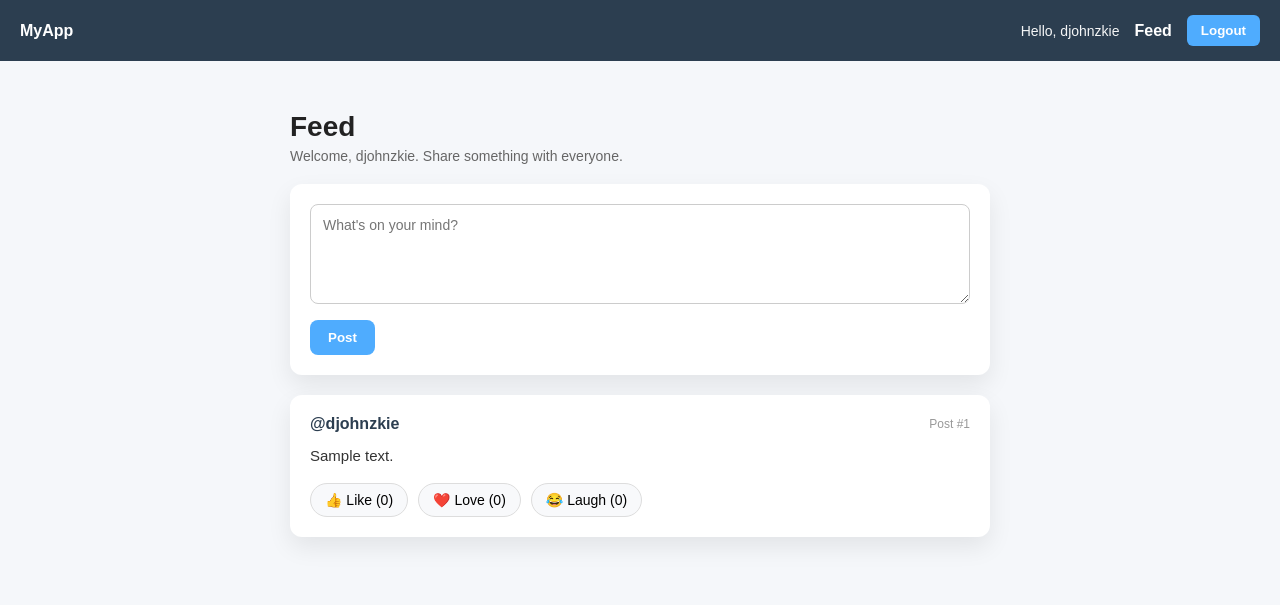
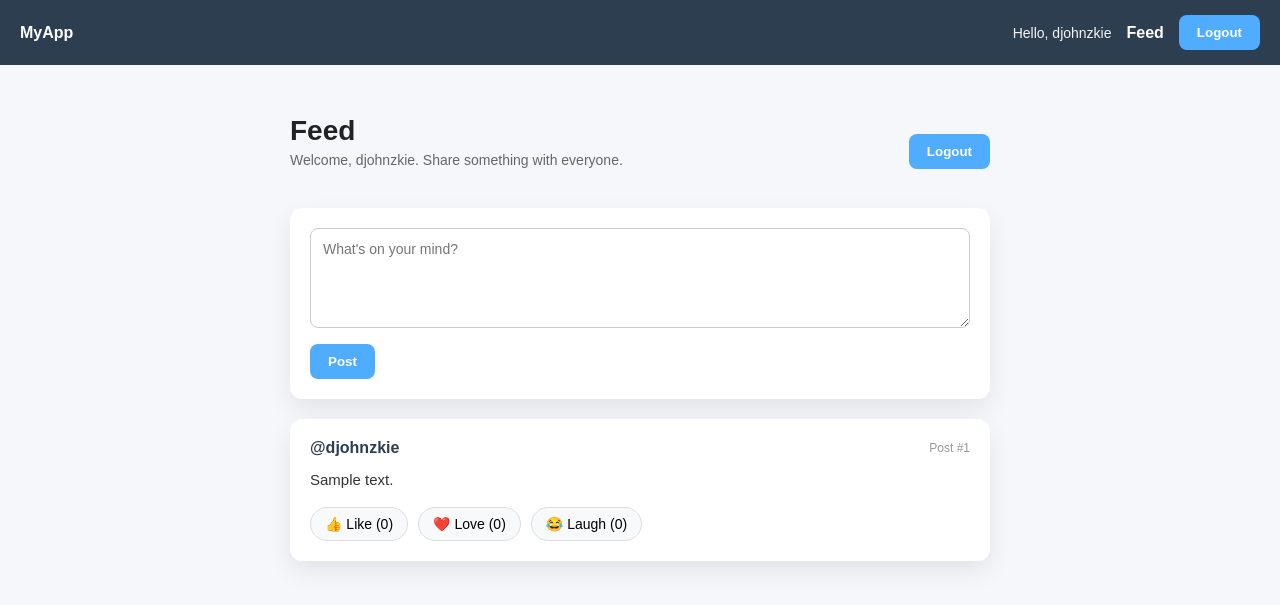
Before and after one commit to clarincehierro001-hue/laughing-pancake, a Flask app: template templates/feed.html in a window 1280 px wide. Shown: the top 605 px of the page. Run offline with Flask 3, Linux system fonts and the light colour scheme; the template is opened without the code that fills it: values that come from a table or form of the project are taken from there, others are empty; a user stored in the database is signed in; tables that the repository leaves empty hold one stand-in row (values such as "Sample post").

Commit message:
feed.html

```diff
--- a/templates/feed.html
+++ b/templates/feed.html
@@ -44,7 +44,8 @@
         margin-bottom: 12px;
     }
 
-    .post-form button {
+    .post-form button,
+    .logout-btn {
         background: #4facfe;
         color: white;
         border: none;
@@ -54,7 +55,8 @@
         cursor: pointer;
     }
 
-    .post-form button:hover {
+    .post-form button:hover,
+    .logout-btn:hover {
         background: #3a8dde;
     }
 
@@ -112,18 +114,54 @@
         text-align: center;
         color: #666;
     }
+
+    .top-bar {
+        display: flex;
+        justify-content: space-between;
+        align-items: center;
+        margin-bottom: 20px;
+        gap: 12px;
+        flex-wrap: wrap;
+    }
+
+    .error-message {
+        background: #ffe5e5;
+        color: #b30000;
+        border: 1px solid #ffb3b3;
+        padding: 10px 14px;
+        border-radius: 8px;
+        margin-bottom: 15px;
+    }
+
+    .reaction-btn.active {
+        background: #e8f3ff;
+        border-color: #4facfe;
+        font-weight: bold;
+    }
 </style>
 
 <div class="feed-wrapper">
-    <div class="feed-title">Feed</div>
-    <div class="feed-subtitle">
-        Welcome, {{ current_user.username }}. Share something with everyone.
+    <div class="top-bar">
+        <div>
+            <div class="feed-title">Feed</div>
+            <div class="feed-subtitle">
+                Welcome, {{ current_user.username }}. Share something with everyone.
+            </div>
+        </div>
+
+        <form method="POST" action="{{ url_for('logout') }}">
+            <input type="hidden" name="csrf_token" value="{{ csrf_token_value }}">
+            <button type="submit" class="logout-btn">Logout</button>
+        </form>
     </div>
+
+    {% if error %}
+        <div class="error-message">{{ error }}</div>
+    {% endif %}
 
     <div class="post-form-card">
         <form method="POST" action="{{ url_for('feed') }}" class="post-form">
-            <!-- Add this later when CSRF is enabled -->
-            <!-- <input type="hidden" name="csrf_token" value="{{ csrf_token() }}"> -->
+            <input type="hidden" name="csrf_token" value="{{ csrf_token_value }}">
 
             <textarea
                 name="content"
@@ -150,25 +188,31 @@
                     <button
                         type="button"
                         class="reaction-btn"
-                        onclick="reactToPost({{ post.id }}, 'like', this)"
+                        data-post-id="{{ post.id }}"
+                        data-reaction="like"
+                        onclick="reactToPost({{ post.id }}, 'like')"
                     >
-                        👍 Like (<span>{{ post.reactions['like'] if post.reactions else 0 }}</span>)
+                        👍 Like (<span class="count-like">{{ post.reactions['like'] if post.reactions else 0 }}</span>)
                     </button>
 
                     <button
                         type="button"
                         class="reaction-btn"
-                        onclick="reactToPost({{ post.id }}, 'love', this)"
+                        data-post-id="{{ post.id }}"
+                        data-reaction="love"
+                        onclick="reactToPost({{ post.id }}, 'love')"
                     >
-                        ❤️ Love (<span>{{ post.reactions['love'] if post.reactions else 0 }}</span>)
+                        ❤️ Love (<span class="count-love">{{ post.reactions['love'] if post.reactions else 0 }}</span>)
                     </button>
 
                     <button
                         type="button"
                         class="reaction-btn"
-                        onclick="reactToPost({{ post.id }}, 'laugh', this)"
+                        data-post-id="{{ post.id }}"
+                        data-reaction="laugh"
+                        onclick="reactToPost({{ post.id }}, 'laugh')"
                     >
-                        😂 Laugh (<span>{{ post.reactions['laugh'] if post.reactions else 0 }}</span>)
+                        😂 Laugh (<span class="count-laugh">{{ post.reactions['laugh'] if post.reactions else 0 }}</span>)
                     </button>
                 </div>
             </div>
@@ -181,13 +225,34 @@
 </div>
 
 <script>
-    async function reactToPost(postId, reactionType, buttonEl) {
+    const csrfToken = "{{ csrf_token_value }}";
+
+    function updateReactionButtons(postId, reactions, selectedReaction = null) {
+        const buttons = document.querySelectorAll(`.reaction-btn[data-post-id="${postId}"]`);
+
+        buttons.forEach(button => {
+            const reaction = button.dataset.reaction;
+            const countSpan = button.querySelector(`.count-${reaction}`);
+
+            if (countSpan && reactions[reaction] !== undefined) {
+                countSpan.textContent = reactions[reaction];
+            }
+
+            button.classList.remove("active");
+
+            if (selectedReaction && reaction === selectedReaction) {
+                button.classList.add("active");
+            }
+        });
+    }
+
+    async function reactToPost(postId, reactionType) {
         try {
             const response = await fetch(`/react/${postId}`, {
                 method: 'POST',
                 headers: {
-                    'Content-Type': 'application/json'
-                    // Add CSRF header here later if you enable CSRF protection
+                    'Content-Type': 'application/json',
+                    'X-CSRFToken': csrfToken
                 },
                 body: JSON.stringify({
                     reaction: reactionType
@@ -196,11 +261,19 @@
 
             const data = await response.json();
 
-            if (data.success) {
-                const countSpan = buttonEl.querySelector('span');
-                countSpan.textContent = data.count;
-            } else {
+            if (!data.success) {
                 alert(data.error || 'Failed to react');
+                return;
+            }
+
+            let selectedReaction = null;
+
+            if (data.action === "added" || data.action === "updated") {
+                selectedReaction = reactionType;
+            }
+
+            if (data.reactions) {
+                updateReactionButtons(postId, data.reactions, selectedReaction);
             }
         } catch (error) {
             alert('Something went wrong while reacting to the post.');
```
